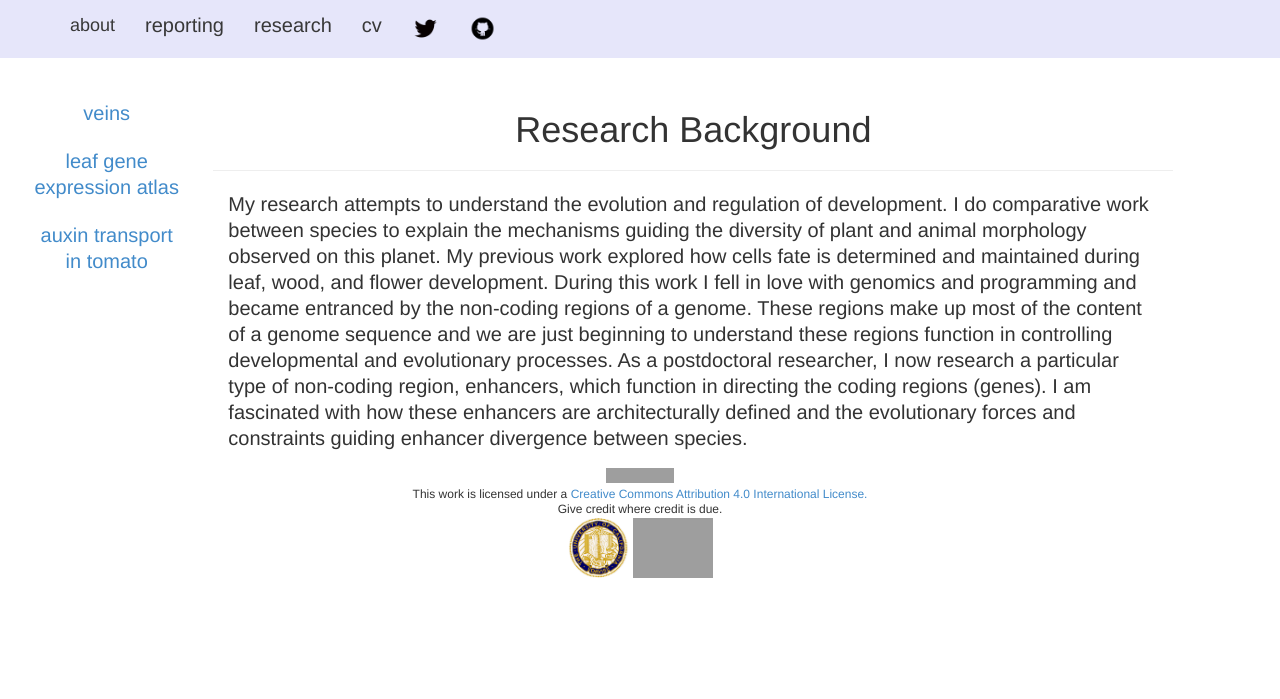
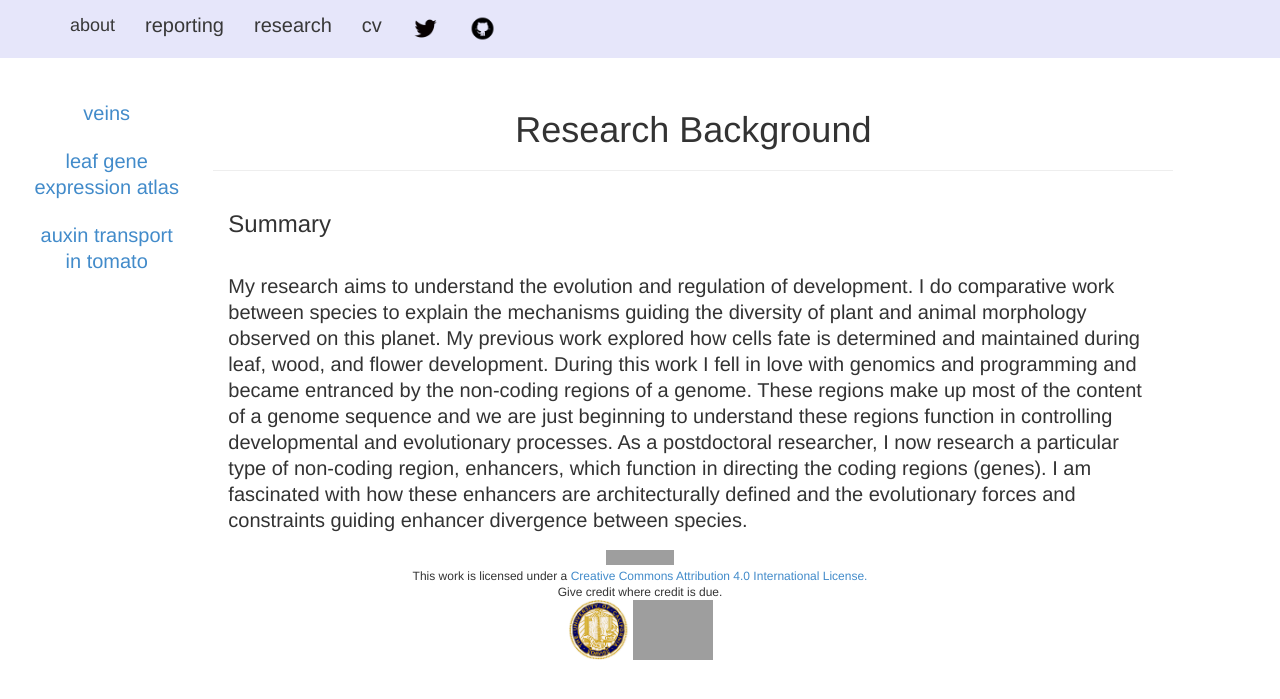
Before and after one commit to iamciera/creports, a Jekyll site: the page built from research/index.html, in a window 1280 px wide. Shown: the top 699 px of the page. Built offline with Jekyll 4.4.1, drawn with Linux system fonts in a browser that asks for light colours; nearby versions of some CDN libraries; grey boxes are pictures that could not be loaded.

Commit message:
minor changes to research description

```diff
--- a/research/index.html
+++ b/research/index.html
@@ -5,5 +5,7 @@
   <h1>Research Background</h1>
   <hr />
 </div>
+		<h3>Summary</h3>
+		<br />
         <p>
-        My research attempts to understand the evolution and regulation of development. I do comparative work between species to explain the mechanisms guiding the diversity of plant and animal morphology observed on this planet. My previous work explored how cells fate is determined and maintained during leaf, wood, and flower development. During this work I fell in love with genomics and programming and became entranced by the non-coding regions of a genome. These regions make up most of the content of a genome sequence and we are just beginning to understand these regions function in controlling developmental and evolutionary processes. As a postdoctoral researcher, I now research a particular type of non-coding region, enhancers, which function in directing the coding regions (genes). I am fascinated with how these enhancers are architecturally defined and the evolutionary forces and constraints guiding enhancer divergence between species.</p>
+        My research aims to understand the evolution and regulation of development. I do comparative work between species to explain the mechanisms guiding the diversity of plant and animal morphology observed on this planet. My previous work explored how cells fate is determined and maintained during leaf, wood, and flower development. During this work I fell in love with genomics and programming and became entranced by the non-coding regions of a genome. These regions make up most of the content of a genome sequence and we are just beginning to understand these regions function in controlling developmental and evolutionary processes. As a postdoctoral researcher, I now research a particular type of non-coding region, enhancers, which function in directing the coding regions (genes). I am fascinated with how these enhancers are architecturally defined and the evolutionary forces and constraints guiding enhancer divergence between species.</p>
```
